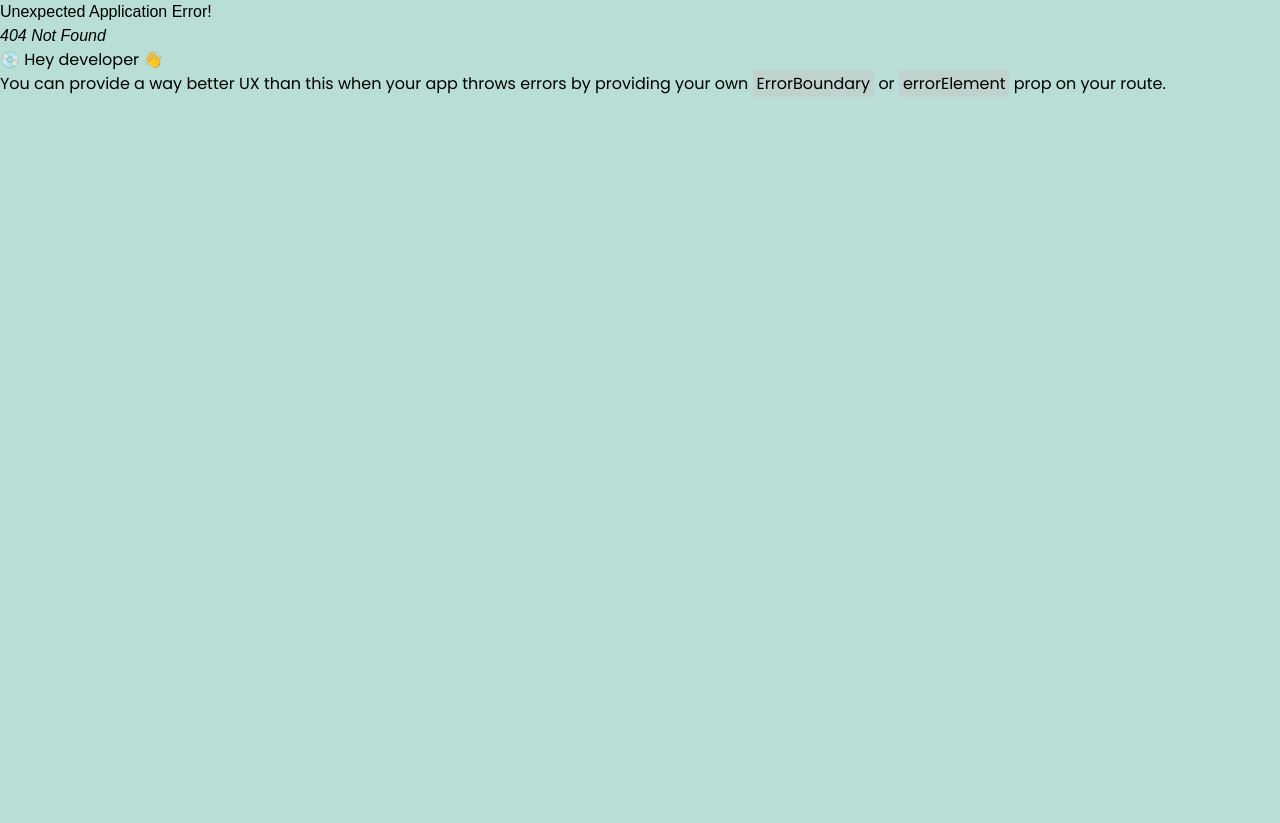
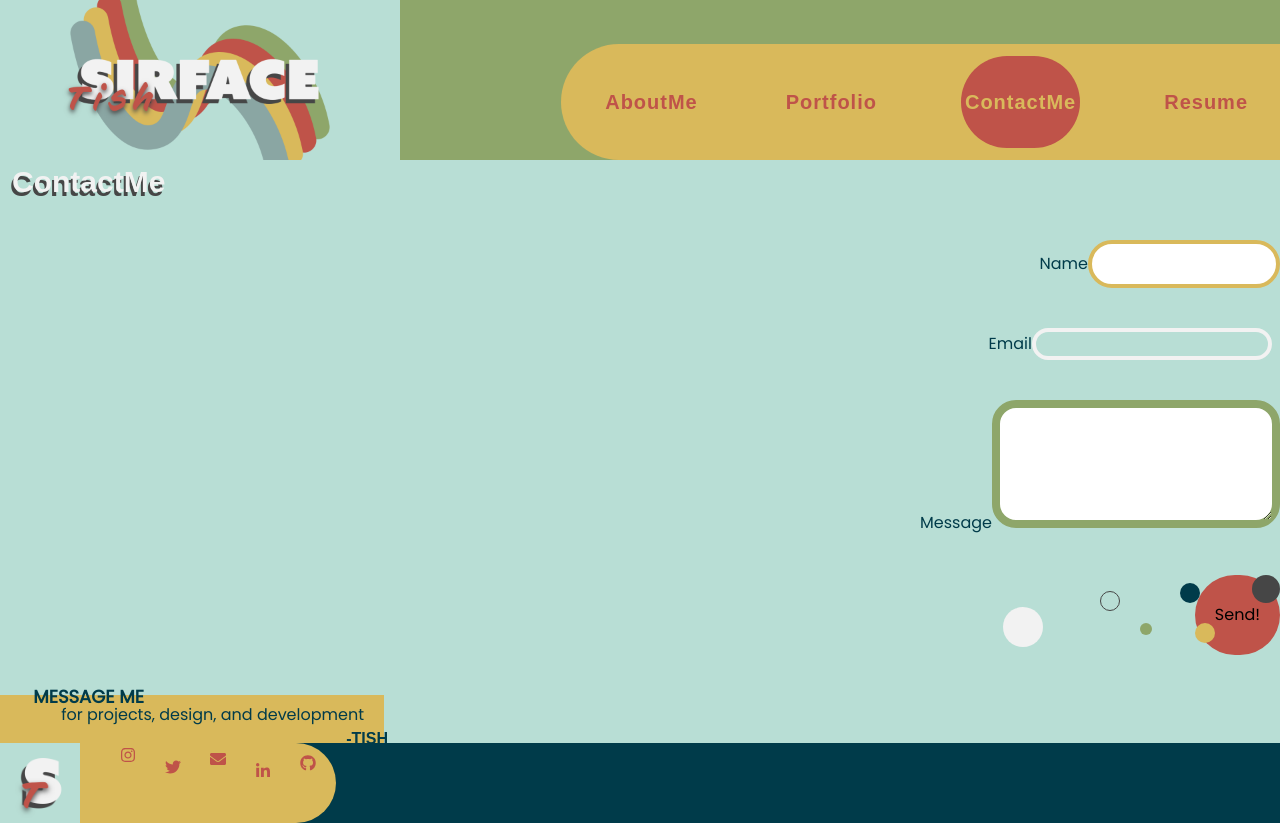
Before and after one commit to ThisTish/Portfolio_of_Tish, a React (Vite) app in the folder Portfolio/: page /contact in a window 1280 px wide. Before the commit this address had no page. Before the commit the page ends 800 px from the top, so only its background shows below. Built offline with nearby package versions, Linux system fonts and the light colour scheme; a web font is replaced by a local one.

Commit message:
ContactForm values

```diff
--- a/Portfolio/src/App.jsx
+++ b/Portfolio/src/App.jsx
@@ -7,13 +7,16 @@ import ContactMe from './pages/ContactMe.jsx'
 import Resume from './pages/Resume.jsx'
 
 
+const App = () => {
+
+
 const router = createBrowserRouter (
   createRoutesFromElements(
     <Route path='/' element={<MainLayout />} >
       <Route index element={<AboutMe />} />,
-      <Route path='/aboutme' element={<AboutMe />} />
+      <Route path='/about' element={<AboutMe />} />
       <Route path='/portfolio' element={<Portfolio />} />
-      <Route path='/contactme' element={<ContactMe />} />
+      <Route path='/contact' element={<ContactMe  />} />
       <Route path='/resume' element={<Resume />} />
 
     </Route>
@@ -22,7 +25,7 @@ const router = createBrowserRouter (
 
 
 
-const App = () => {
+
 
   return (
     <RouterProvider router={router} />
--- a/Portfolio/src/components/ContactForm.jsx
+++ b/Portfolio/src/components/ContactForm.jsx
@@ -1,30 +1,78 @@
+import { useState } from "react"
+// use state for fields being left empty when cursor leaves 'onFocus'
+// onFocus(setInputStatus)
 
-const ContactForm = () => {
+
+const ContactForm = ({submitContactMessage}) => {
+
+
+	const [name, setName] = useState('')
+	const [email, setEmail] = useState('')
+	const [message, setMessage] = useState('')
+
+	const sendMessage = (event) => {
+		event.preventDefault()
+
+		const newMessage = {
+			name,
+			email,
+			message
+		}
+		submitContactMessage(newMessage)
+	}
+
 	return (
 		<div className="flex flex-col my-10">
-			<form action="" className="space-y-10 flex flex-col items-end">
+			{/* react19? actions? */}
+			<form onSubmit={sendMessage} className="space-y-10 flex flex-col items-end">
 				<div>
-					<label className="text-secondary font-light" htmlFor="">Name</label>
-					<input type="text"  className=" max-w-48 text-shadow rounded-full border-yellow border-4"/>
+					<label className="text-secondary font-light" htmlFor="name">Name</label>
+					<input
+					type="text"
+					id="name"
+					name="name"
+					className=" max-w-48 text-shadow rounded-full border-yellow border-4 p-2"
+					required
+					value={name}
+					onChange={(event) => setName(event.target.value)}
+					/>
 				</div>
 
 				<div>
-					<label className="text-secondary font-light " htmlFor="">Email</label>
-					<input type="text" className="text-shadow rounded-full bg-primary border-highlight border-4 mr-2 w-60" />
+					<label className="text-secondary font-light " htmlFor="email">Email</label>
+					<input
+					type="text"
+					id="email"
+					name="email"
+					className="text-shadow rounded-full bg-primary border-highlight border-4 mr-2 w-60 px-2"
+					required
+					value={email}
+					onChange={(event) => setEmail(event.target.value)}
+					/>
 				</div>
 
 				<div>
-					<label className="text-secondary font-light">Message</label>
-					<textarea name="message" id="" className="text-shadow rounded-3xl h-32 w-72 border-8 border-green"></textarea>
+					<label className="text-secondary font-light" htmlFor="message" >Message</label>
+					<textarea
+					name="message"
+					id="message"
+					className="text-shadow rounded-3xl h-32 w-72 border-8 border-green p-3"
+					required
+					value={message}
+					onChange={(event) => setMessage(event.target.value)}
+					></textarea>
 				</div>
 
 				<div className="h-20 flex justify-between relative">
+					{/* bubbles */}
 					<div className="bg-yellow w-5 h-5 rounded-full absolute bottom-3"></div>
 					<div className="bg-shadow w-7 h-7 rounded-full absolute right-0"></div>
 					<div className="bg-highlight w-10 h-10 rounded-full absolute top-8 -left-48"></div>
 					<div className="border border-shadow border-3 w-5 h-5 rounded-full absolute top-4 right-40"></div>
 					<div className="bg-green w-3 h-3 rounded-full absolute bottom-5 right-32"></div>
 					<div className="bg-secondary w-5 h-5 rounded-full absolute top-2 right-20 "></div>
+
+
 					<button type="submit" className="bg-red rounded-full px-5" > Send! </button>
 				</div>
 			</form>
--- a/Portfolio/src/components/Footer.jsx
+++ b/Portfolio/src/components/Footer.jsx
@@ -7,7 +7,7 @@ const Footer = () => {
 	return (
 		<div className="bg-secondary  flex mt-auto">
 			<footer className="flex justify-start">
-				<NavLink to='/aboutme'>
+				<NavLink to='/about'>
 					<img src={ logo } className='h-10 w-auto md:h-20' alt='TS-Tish Sirface Initials' />
 				</NavLink>
 				<div className="text-red w-64 pl-10 pr-5 font-sans bg-yellow rounded-tr-full rounded-br-full flex justify-between">
--- a/Portfolio/src/components/NavBar.jsx
+++ b/Portfolio/src/components/NavBar.jsx
@@ -13,9 +13,9 @@ const NavBar = () => {
     <nav className="text-xs text-red rounded-tl-full rounded-bl-full py-2 font-semibold bg-yellow max-w-screen-md absolute -bottom-12 right-0 flex md:text-lg lg:bottom-0 lg:text-xl">
       <ul className='  py-1 px-10 flex flex-col space-y-3 -mr-3 lg:space-y-0 lg:flex-row lg:space-x-20' >
         {/* <icon for hamburger menu */}
-        <NavLink className={linkClass} to='/aboutMe' >AboutMe</NavLink>
+        <NavLink className={linkClass} to='/about' >AboutMe</NavLink>
         <NavLink className={linkClass} to='/portfolio' >Portfolio</NavLink>
-        <NavLink className={linkClass} to='/contactMe' >ContactMe</NavLink>
+        <NavLink className={linkClass} to='/contact' >ContactMe</NavLink>
         <NavLink className={linkClass} to='/resume' >Resume</NavLink>
 
       </ul>
--- a/Portfolio/src/pages/ContactMe.jsx
+++ b/Portfolio/src/pages/ContactMe.jsx
@@ -1,16 +1,25 @@
 import ContactForm from "../components/ContactForm"
 
 const ContactMe = () => {
+
+// use state for message status
+
+	const submitMessage = async ({newMessage}) => {
+
+
+	}
+
 	return (
 		<div >
 			<h2 className="text-highlight text-3xl font-bold [text-shadow:_-2px_4px_0_var(--shadow)] mx-3 my-1">ContactMe</h2>
 
-			<ContactForm />
+			<ContactForm submitContactMessage={submitMessage} />
 			<div className="bg-yellow h-12 flex flex-col items-end max-w-sm text-secondary mr-3">
 				<p className="text-lg -mt-3 font-semibold mr-60">MESSAGE ME</p>
 				<p className="mr-5 -mt-2">for projects, design, and development</p>
 				<h3 className="font-extrabold -mr-1 -mb-4">-TISH</h3>
 			</div>
+			{/* {messageStatus && <p>{messageStatus}</p>} */}
 		</div>
 	)
 }
```
